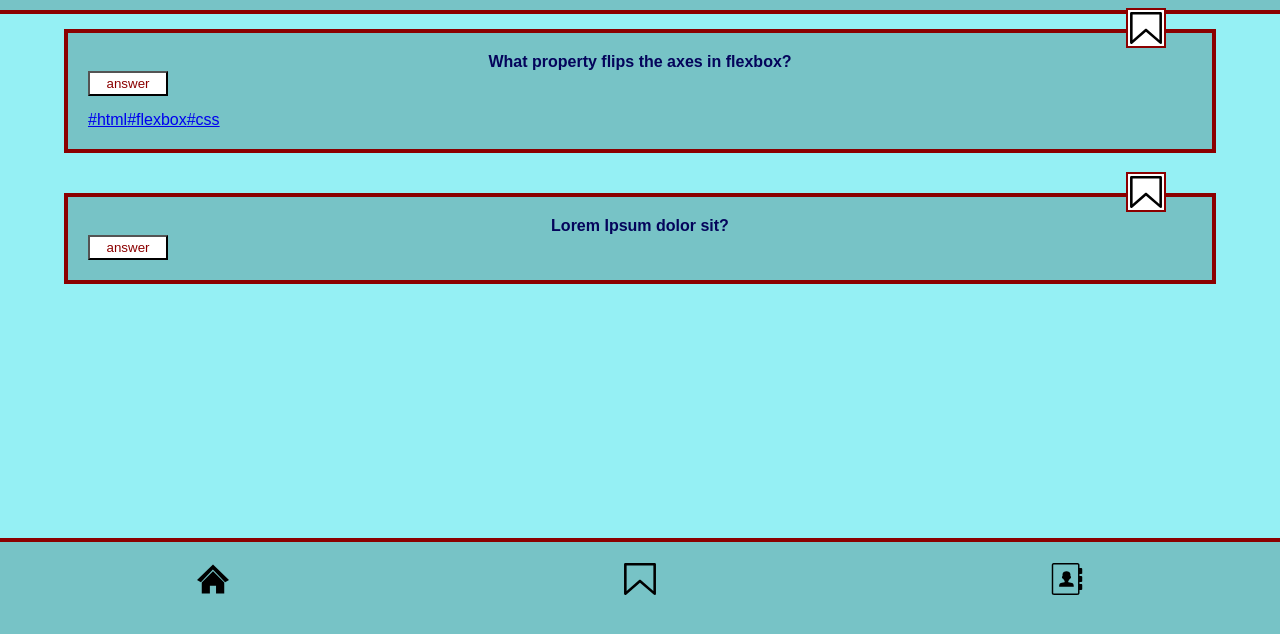
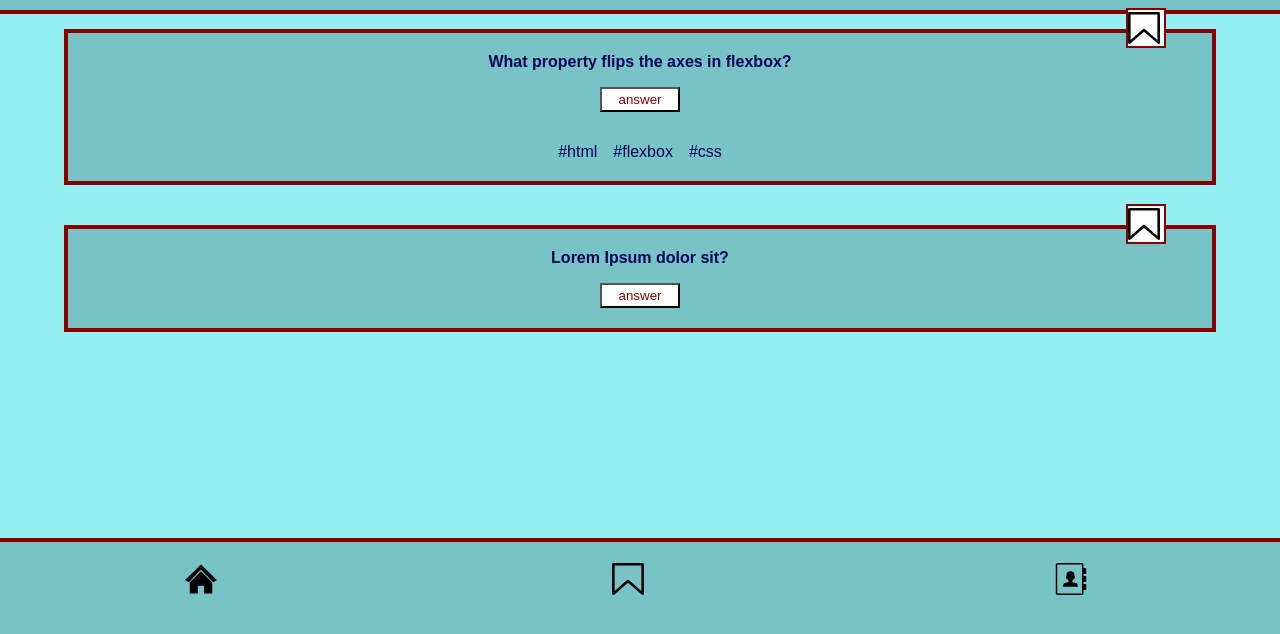
Before and after one commit to DorisW3/quiz-app, a website: page index.html in a window 1280 px wide. Shown: the part 66-700 px from the top of the page. Drawn offline with Linux system fonts and the light colour scheme.

Commit message:
add-anchor-element-/change-positioning-in-question-card

```diff
--- a/index.html
+++ b/index.html
@@ -23,18 +23,18 @@
         <p aria-labelledby="hidden answer" hidden>flex-direction</p>
         <ul>
           <li>
-            <a href="https://developer.mozilla.org/en-US/docs/Web/HTML/Element"
+            <a class="link" href="https://developer.mozilla.org/en-US/docs/Web/HTML/Element"
               >#html</a
             >
           </li>
           <li>
-            <a
+            <a class="link"
               href="https://developer.mozilla.org/en-US/docs/Learn/CSS/CSS_layout/Flexbox"
               >#flexbox</a
             >
           </li>
           <li>
-            <a href="https://developer.mozilla.org/en-US/docs/Web/CSS/Reference"
+            <a class="link" href="https://developer.mozilla.org/en-US/docs/Web/CSS/Reference"
               >#css</a
             >
           </li>
--- a/styles.css
+++ b/styles.css
@@ -9,6 +9,7 @@
   box-sizing: border-box;
   margin: 0;
   padding: 0;
+  gap: 1rem;
 }
 
 /*Quiz-APP - HOME (landing page)*/
@@ -79,9 +80,16 @@ h2 {
 ul {
   display: flex;
   justify-items: end;
-  align-items: center;
+  align-self: center;
   list-style: none;
   padding-top: 15px;
+}
+
+.link {
+  text-decoration: none;
+  color: rgb(4, 4, 91);
+  border: none
+  background-color: rgb(67, 111, 113);
 }
 
 /*answer-button*/
@@ -90,6 +98,7 @@ main button {
   background-color: white;
   width: 80px;
   height: 25px;
+  align-self: center;
 }
 
 main button:hover {
@@ -98,7 +107,7 @@ main button:hover {
 
 img {
   display: flex;
-  justify-self: center;
+  justify-content: center;
   width: 32px;
   height: 32px;
 }
```
